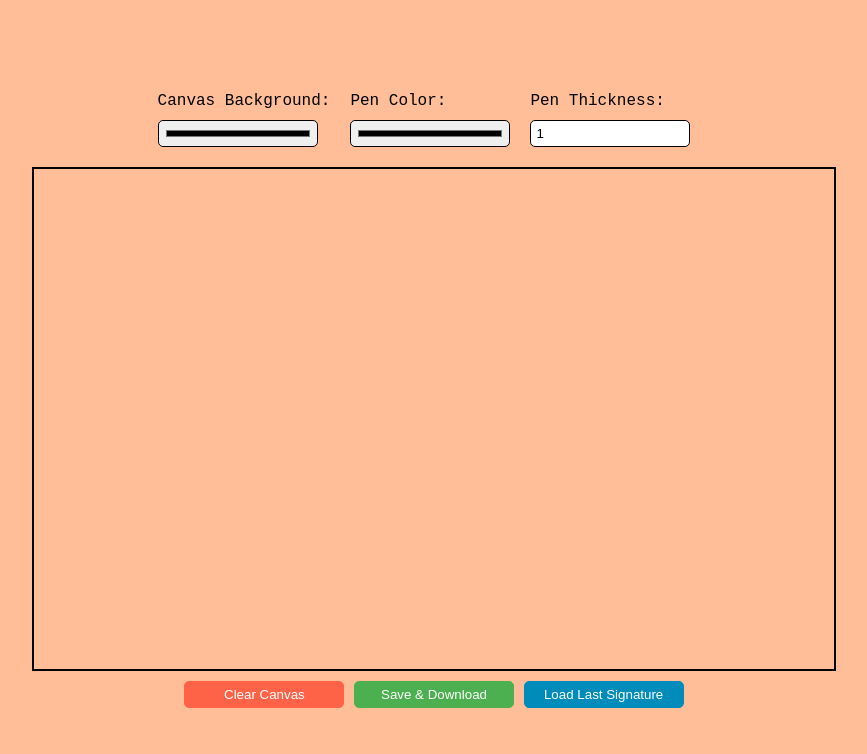
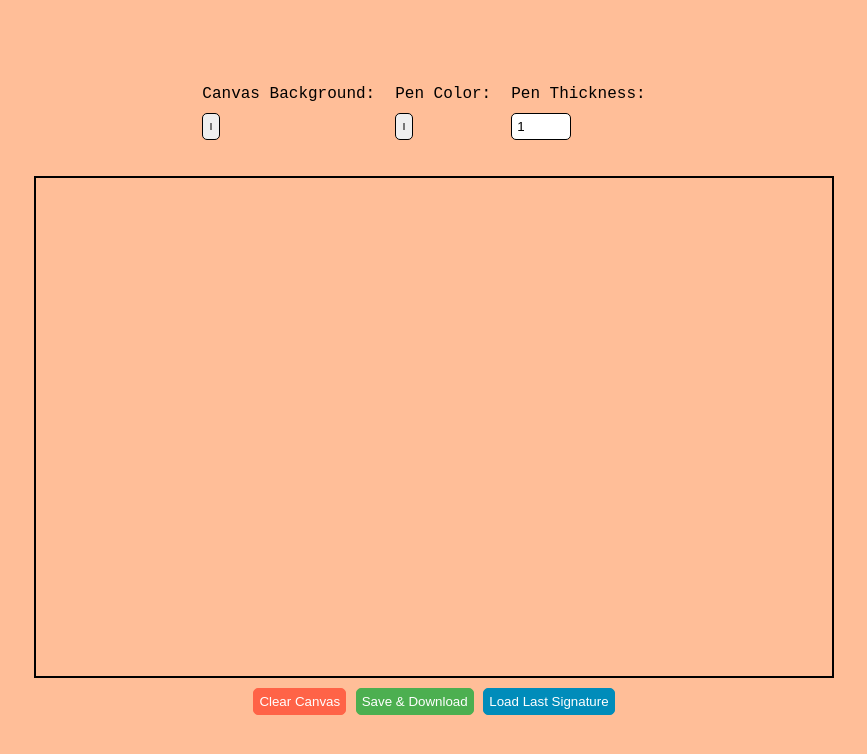
Before and after one commit to frabhinav/QuickSign, a plain HTML site: page index.html in a window 1280 px wide. Shown: the whole page, without its empty margins (206-1073 px from the left). Drawn offline with Linux system fonts and the light colour scheme.

Commit message:
Update style.css

```diff
--- a/style.css
+++ b/style.css
@@ -3,41 +3,57 @@
     padding: 0;
     box-sizing: border-box;
 }
+
 body {
     font-family: 'Courier New', Courier, monospace;
     background-color: #FFBE98;
+    margin: 0;
 }
+
 canvas {
     border: 2px solid #000;
     cursor: grab;
+    max-width: 100%;
+    height: auto;
 }
+
 canvas:active {
     cursor: grabbing;
 }
+
 #signatureCanvas {
     margin: 0 2rem;
+    width: 100%;
+    max-width: 800px;
 }
+
 .container {
     display: flex;
     flex-direction: column;
     justify-content: center;
     align-items: center;
     min-height: 100vh;
+    padding: 1rem;
 }
+
 .top {
     display: flex;
+    flex-wrap: wrap;
     justify-content: center;
     align-items: center;
     margin-bottom: 1.25rem;
 }
+
 .topdiv {
     display: flex;
     flex-direction: column;
     justify-content: center;
     align-items: flex-start;
     margin-right: 1.25rem;
+    margin-bottom: 1rem;
 }
-input {
+
+input, button {
     margin-top: 0.625rem;
     padding: 0.313rem;
     border-radius: 0.313rem;
@@ -45,23 +61,27 @@ input {
     border: 1px solid #000;
     cursor: pointer;
 }
+
+input {
+    width: auto;
+}
+
 button {
-    margin-top: 0.625rem;
-    padding: 0.313rem;
-    border-radius: 0.313rem;
-    width: 10rem;
-    cursor: pointer;
+    width: auto;
 }
+
 #clearButton {
     background-color: tomato;
     color: white;
     border: 1px solid tomato;
 }
+
 #downloadButton {
     background-color: #4CAF50;
     color: white;
     border: 1px solid #4CAF50;
 }
+
 #lastSavedButton {
     background-color: #008CBA;
     color: white;
```
